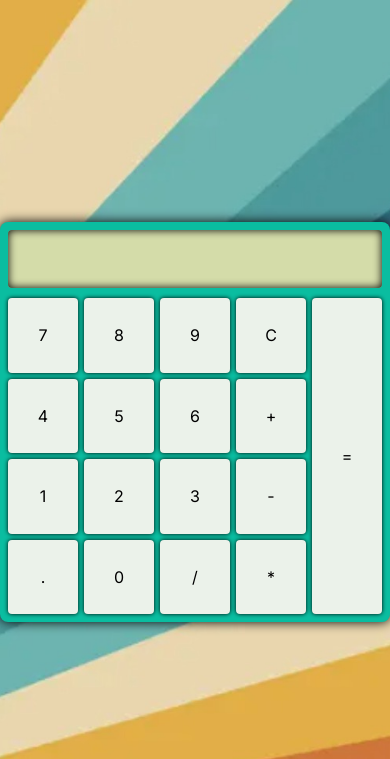
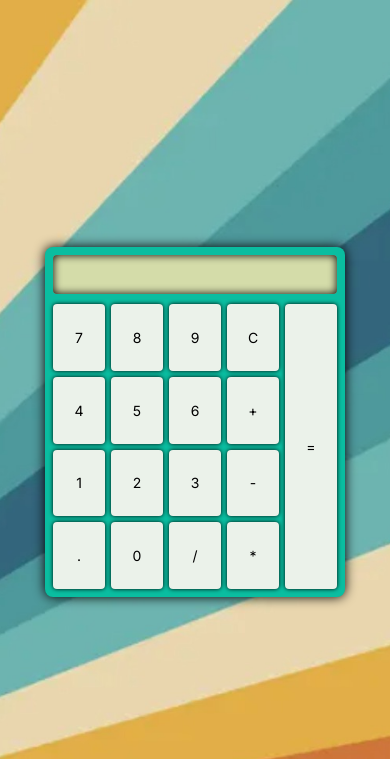
Before and after one commit to code-front-braga/PR-Basic_Calculator, a website: page index.html in a window 390 px wide. Shown: the top 759 px of the page. Drawn offline with Linux system fonts and the light colour scheme; some icons are missing.

Commit message:
chore: starting responsiveness

```diff
--- a/src/assets/css/styles.css
+++ b/src/assets/css/styles.css
@@ -137,3 +137,14 @@ button:active {
 .ph-math-operations {
   color: var(--caribbean-green);
 }
+
+@media only screen and (max-width: 460px) {
+  .calculator-container {
+    width: 30rem;
+    height: 35rem;
+  }
+
+  button {
+    font-size: 1.4rem;
+  }
+}
```
